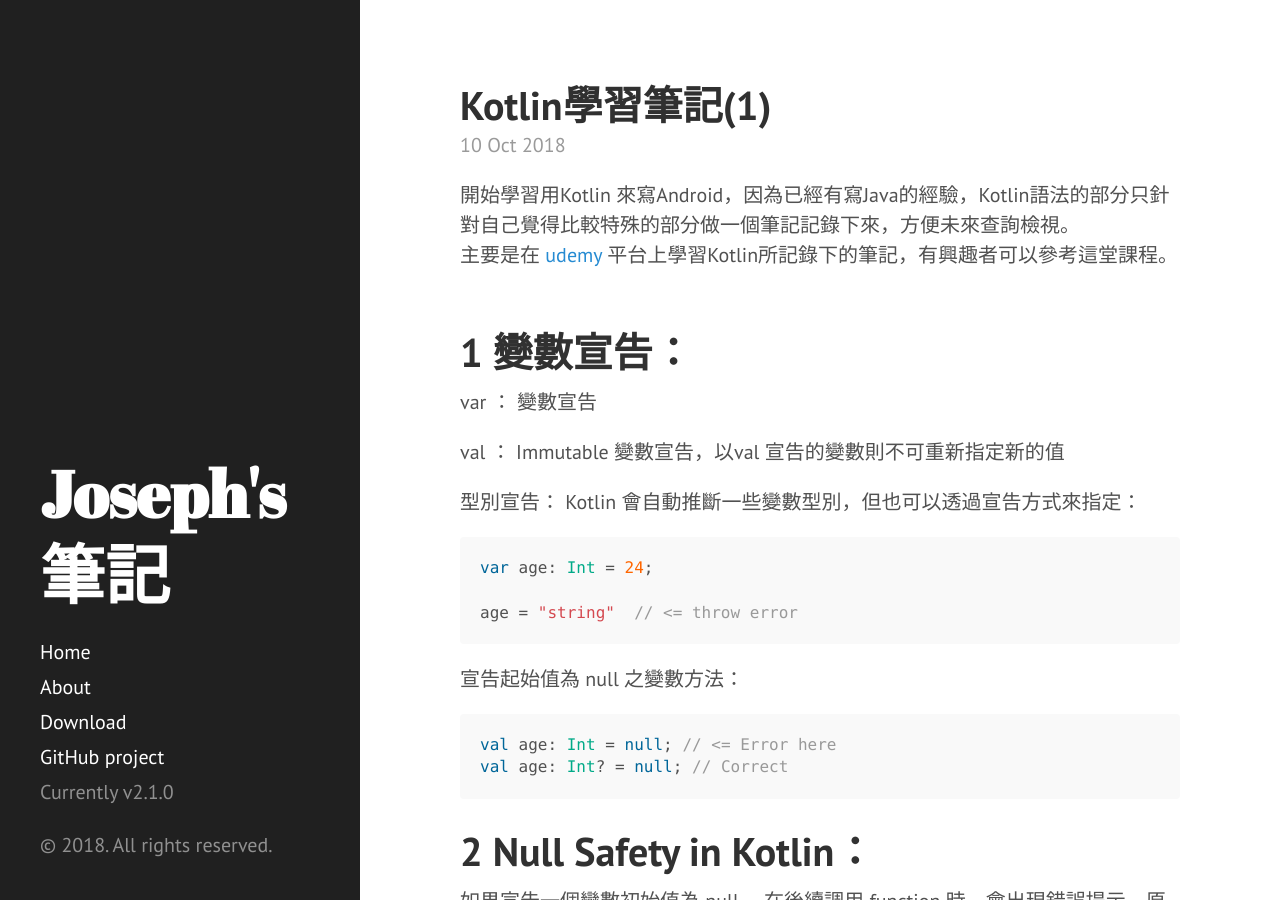
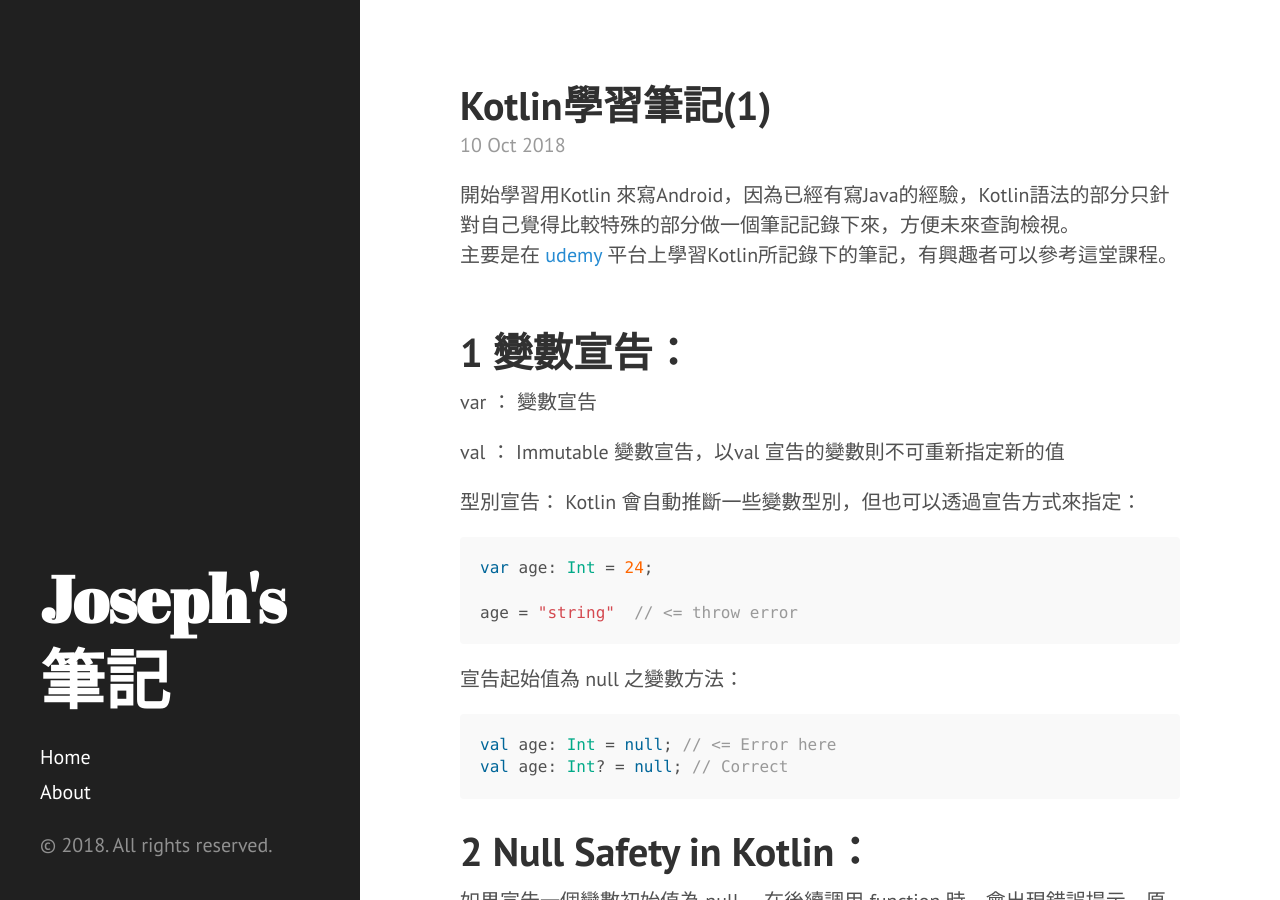
Before and after one commit to josephjsf/josephjsf.github.io, a Jekyll site: the page built from index.html, in a window 1280 px wide and 900 px high. Built offline with Jekyll 4.4.1, drawn with Linux system fonts in a browser that asks for light colours; the list of posts is cut into pages by our own code.

Commit message:
config changed

```diff
--- a/_config.yml
+++ b/_config.yml
@@ -10,12 +10,12 @@ permalink:        pretty
 title:            Joseph's 筆記
 tagline:          'A Jekyll theme'
 description:      ''
-url:              http://hyde.getpoole.com
+url:              https://josephjsf.github.io/
 baseurl:          "/"
 
 author:
   name:           'Joseph'
-  url:            https://josephjsf.github.io
+  url:            https://josephjsf.github.io/
 
 paginate:         10
 
--- a/_includes/sidebar.html
+++ b/_includes/sidebar.html
@@ -10,7 +10,7 @@
     </div>
 
     <nav class="sidebar-nav">
-      <a class="sidebar-nav-item{% if page.url == site.baseurl %} active{% endif %}" href="{{ site.baseurl }}">Home</a>
+      <a class="sidebar-nav-item{% if page.url == site.baseurl %} active{% endif %}" href="/">Home</a>
 
       {% comment %}
         The code below dynamically generates a sidebar nav of pages with
@@ -26,9 +26,9 @@
         {% endif %}
       {% endfor %}
 
-      <a class="sidebar-nav-item" href="{{ site.github.repo }}/archive/v{{ site.version }}.zip">Download</a>
+      <!-- <a class="sidebar-nav-item" href="{{ site.github.repo }}/archive/v{{ site.version }}.zip">Download</a>
       <a class="sidebar-nav-item" href="{{ site.github.repo }}">GitHub project</a>
-      <span class="sidebar-nav-item">Currently v{{ site.version }}</span>
+      <span class="sidebar-nav-item">Currently v{{ site.version }}</span> -->
     </nav>
 
     <p>&copy; {{ site.time | date: '%Y' }}. All rights reserved.</p>
```
